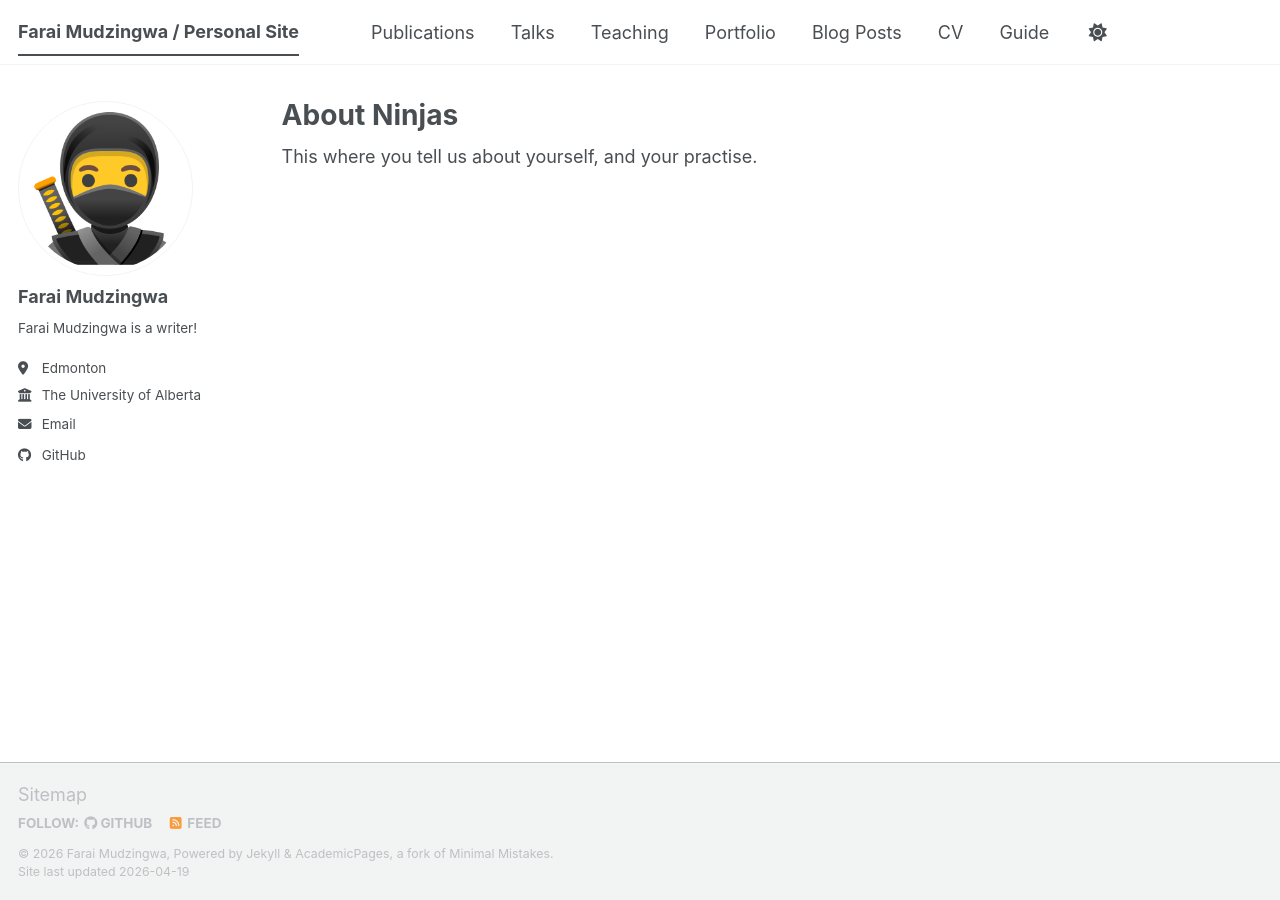
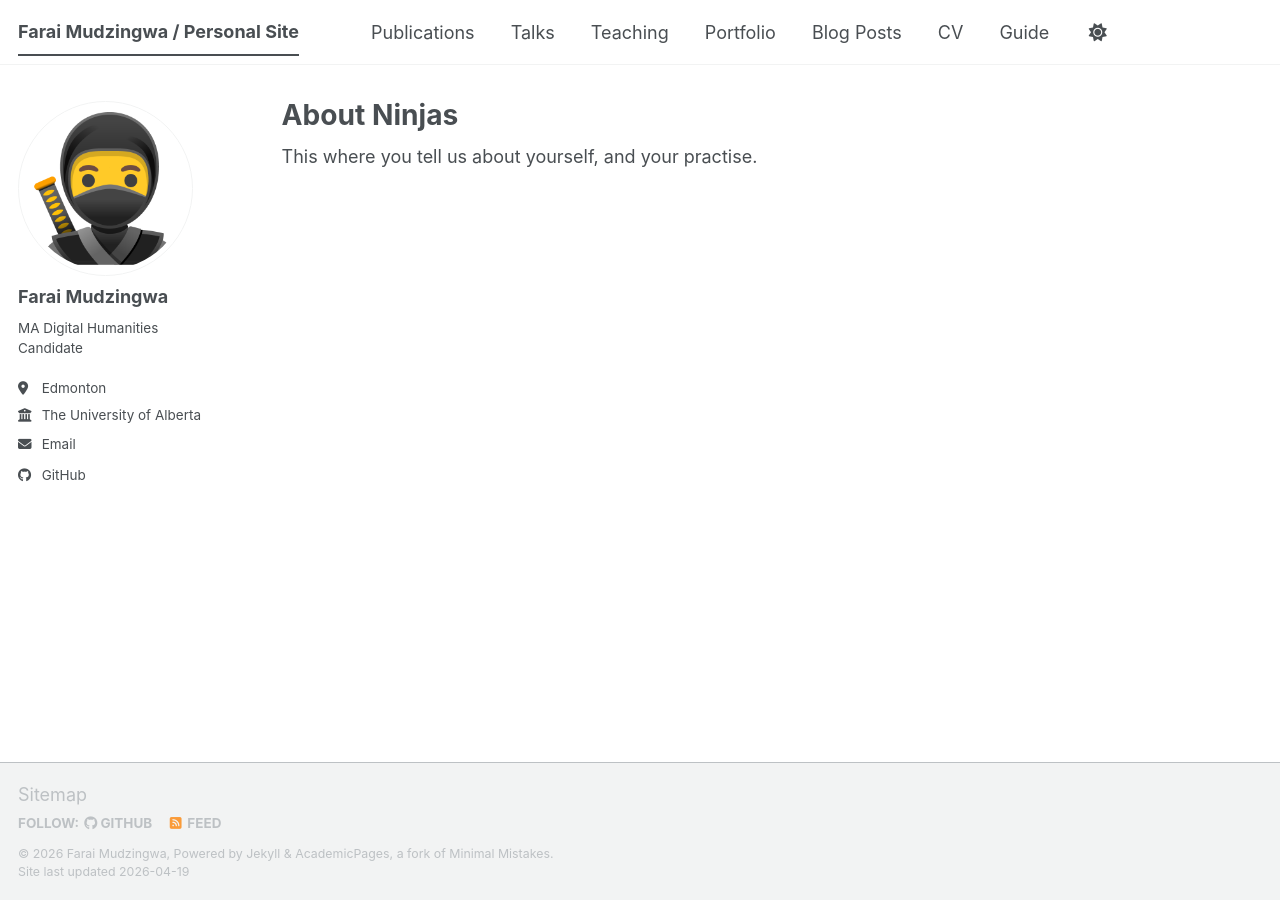
Before and after one commit to farai263/me, a Jekyll site: the page built from _pages/about.md, in a window 1280 px wide. Built offline with Jekyll 4.4.1, drawn with Linux system fonts in a browser that asks for light colours; a script bundle is joined from its source files by our own code; library files that are not in the unit come from our copies.

Commit message:
Update _config.yml

```diff
--- a/_config.yml
+++ b/_config.yml
@@ -26,7 +26,7 @@ author:
   avatar           : "ninja.png"
   name             : "Farai Mudzingwa"
   pronouns         : # example: "she/her"
-  bio              : "Farai Mudzingwa is a writer!"
+  bio              : "MA Digital Humanities Candidate"
   location         : "Edmonton"
   employer         : "The University of Alberta"
   uri              : # URL
```
